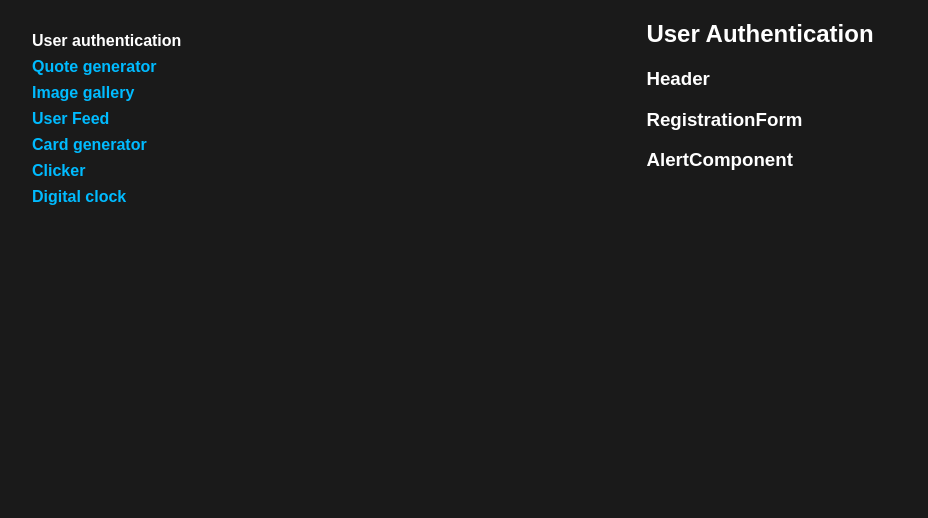
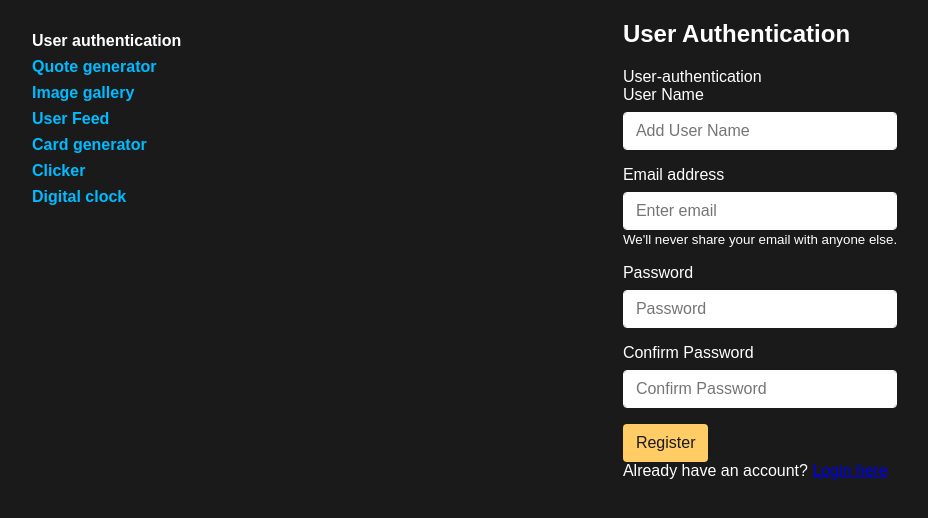
Before and after one commit to adam-crowley/react-30, a React (Vite) app: page /user-authentication in a window 1280 px wide. Shown: the top 518 px of the page, without its empty margins (0-928 px from the left). Built offline with nearby package versions, Linux system fonts and the light colour scheme; no server answers.

Commit message:
Add UI to UserAuthentication form components

```diff
--- a/src/App.css
+++ b/src/App.css
@@ -90,7 +90,12 @@ p:last-child {
 /* ==========================================================================
 	 Forms
 	 ========================================================================== */
+.form {
+  color: var(--white);
+}
+
 .form label {
+  color: var(--white);
   display: inline-block;
   margin-bottom: 0.5rem;
 }
@@ -567,11 +572,7 @@ p.user-feed__name {
 /* ==========================================================================
 User Authentication
 ========================================================================== */
-.user-auth h2 {
-  color: var(--white);
-}
-
-.user-auth h3 {
+.user-auth {
   color: var(--white);
 }
 
--- a/src/App.scss
+++ b/src/App.scss
@@ -87,7 +87,11 @@ p {
 	 Forms
 	 ========================================================================== */
 
+.form {
+  color: var(--white);
+}
 .form label {
+  color: var(--white);
   display: inline-block;
   margin-bottom: .5rem;
 }
@@ -491,6 +495,7 @@ p.user-feed__name {
 /* ==========================================================================
 	 Quote generator
 	 ========================================================================== */
+
    .quote-generator {
     text-align: center;
    }
@@ -516,9 +521,6 @@ p.user-feed__name {
 	 User Authentication
 	 ========================================================================== */
 
-   .user-auth h2 {
+   .user-auth {
     color: var(--white);
    }
-   .user-auth h3 {
-    color: var(--white);
-   }
--- a/src/components/AlertComponent.tsx
+++ b/src/components/AlertComponent.tsx
@@ -1,5 +1,42 @@
-function AlertComponent() {
-  return <h3>AlertComponent</h3>
+import { useState, useEffect } from 'react'
+
+function AlertComponent(props) {
+  const [modalDisplay, toggleDisplay] = useState('none')
+  const openModal = () => {
+    toggleDisplay('block')
+  }
+  const closeModal = () => {
+    toggleDisplay('none')
+    props.hideError(null)
+  }
+  useEffect(() => {
+    if (props.errorMessage !== null) {
+      openModal()
+    } else {
+      closeModal()
+    }
+  })
+
+  return (
+    <div
+      className={'alert alert-danger alert-dismissable mt-4'}
+      role="alert"
+      id="alertPopUp"
+      style={{ display: modalDisplay }}
+    >
+      <div className="d-flex alertMessage">
+        <span>{props.errorMessage}</span>
+        <button
+          type="button"
+          className="close"
+          aria-label="Close"
+          onClick={() => closeModal()}
+        >
+          <span aria-hidden="true">&times;</span>
+        </button>
+      </div>
+    </div>
+  )
 }
 
 export default AlertComponent
--- a/src/components/Header.tsx
+++ b/src/components/Header.tsx
@@ -1,5 +1,43 @@
-function Header() {
-  return <h3>Header</h3>
+import { useNavigate, useLocation } from 'react-router-dom'
+import { ACCESS_TOKEN_NAME } from '../constants/apiConstants'
+
+function Header(props) {
+  const location = useLocation()
+  const navigate = useNavigate()
+
+  const capitalize = (s) => {
+    if (typeof s !== 'string') return ''
+    return s.charAt(0).toUpperCase() + s.slice(1)
+  }
+
+  let title = capitalize(location.pathname.substring(1))
+  if (location.pathname === '/') {
+    title = 'Welcome'
+  }
+
+  function renderLogout() {
+    if (location.pathname === '/home') {
+      return (
+        <button className="" onClick={handleLogout}>
+          Logout
+        </button>
+      )
+    }
+  }
+
+  function handleLogout() {
+    localStorage.removeItem(ACCESS_TOKEN_NAME)
+    navigate('/login')
+  }
+
+  return (
+    <nav className="user-auth__navbar">
+      <div className="">
+        <span className="">{props.title || title}</span>
+        {renderLogout()}
+      </div>
+    </nav>
+  )
 }
 
 export default Header
--- a/src/components/Home.tsx
+++ b/src/components/Home.tsx
@@ -1,5 +1,31 @@
+import { useEffect } from 'react'
+import { useNavigate } from 'react-router-dom'
+import { ACCESS_TOKEN_NAME, API_BASE_URL } from '../constants/apiConstants'
+import axios from 'axios'
+
 function Home() {
-  return <h3>Home</h3>
+  const navigate = useNavigate()
+
+  useEffect(() => {
+    axios
+      .get(API_BASE_URL + '/user/me', {
+        headers: { token: localStorage.getItem(ACCESS_TOKEN_NAME) },
+      })
+      .then(function (response) {
+        if (response.status !== 200) {
+          redirectToLogin()
+        }
+      })
+      .catch(function (error) {
+        redirectToLogin()
+      })
+  }, [])
+
+  function redirectToLogin() {
+    navigate('/login')
+  }
+
+  return <div className="mt-2">Home page content</div>
 }
 
 export default Home
--- a/src/components/LoginForm.tsx
+++ b/src/components/LoginForm.tsx
@@ -1,5 +1,117 @@
-function LoginForm() {
-  return <h3>LoginForm</h3>
+import { useState } from 'react'
+import axios from 'axios'
+import { API_BASE_URL, ACCESS_TOKEN_NAME } from '../constants/apiConstants'
+import { Link, useNavigate } from 'react-router-dom'
+
+function LoginForm(props) {
+  const [state, setState] = useState({
+    email: '',
+    password: '',
+    successMessage: null as string | null,
+  })
+
+  const navigate = useNavigate()
+
+  const handleChange = (e) => {
+    const { id, value } = e.target
+    setState((prevState) => ({
+      ...prevState,
+      [id]: value,
+    }))
+  }
+
+  const handleSubmitClick = (e) => {
+    e.preventDefault()
+    const payload = {
+      email: state.email,
+      password: state.password,
+    }
+    axios
+      .post(API_BASE_URL + '/user/login', payload)
+      .then(function (response) {
+        if (response.status === 200) {
+          setState((prevState) => ({
+            ...prevState,
+            successMessage: 'Login successful. Redirecting to home page..',
+          }))
+          localStorage.setItem(ACCESS_TOKEN_NAME, response.data.token)
+          redirectToHome()
+          props.showError(null)
+        } else if (response.status === 204) {
+          props.showError('Username and password do not match')
+        } else {
+          props.showError('Username does not exist')
+        }
+      })
+      .catch(function (error) {
+        console.log(error)
+      })
+  }
+
+  const redirectToHome = () => {
+    props.updateTitle('Home')
+    navigate('/user-authentication/home')
+  }
+
+  const redirectToRegister = () => {
+    props.updateTitle('Register')
+  }
+
+  return (
+    <div className="card col-12 col-lg-4 login-card mt-2 hv-center">
+      <form className="form">
+        <div className="form__group">
+          <label>Email address</label>
+          <input
+            type="email"
+            id="email"
+            aria-describedby="emailHelp"
+            placeholder="Enter email"
+            value={state.email}
+            onChange={handleChange}
+          />
+          <small id="emailHelp" className="form-text text-muted">
+            We'll never share your email with anyone else.
+          </small>
+        </div>
+        <div className="form__group">
+          <label>Password</label>
+          <input
+            type="password"
+            id="password"
+            placeholder="Password"
+            value={state.password}
+            onChange={handleChange}
+          />
+        </div>
+        <div className="form-check"></div>
+        <button
+          type="submit"
+          className="button button--yellow"
+          onClick={handleSubmitClick}
+        >
+          Submit
+        </button>
+      </form>
+      <div
+        className="alert alert-success mt-2"
+        style={{ display: state.successMessage ? 'block' : 'none' }}
+        role="alert"
+      >
+        {state.successMessage}
+      </div>
+      <div className="registerMessage">
+        <span>Don't have an account? </span>
+        <Link
+          to="/user-authentication/register"
+          className="loginText"
+          onClick={redirectToRegister}
+        >
+          Register
+        </Link>
+      </div>
+    </div>
+  )
 }
 
 export default LoginForm
--- a/src/components/RegistrationForm.tsx
+++ b/src/components/RegistrationForm.tsx
@@ -1,5 +1,156 @@
-function RegistrationForm() {
-  return <h3>RegistrationForm</h3>
+import { useState } from 'react'
+import axios from 'axios'
+import { API_BASE_URL, ACCESS_TOKEN_NAME } from '../constants/apiConstants'
+import { Link, useNavigate } from 'react-router-dom'
+
+function RegistrationForm(props) {
+  const [state, setState] = useState({
+    email: '',
+    password: '',
+    confirmPassword: '',
+    userName: '',
+    successMessage: null as string | null,
+  })
+
+  const navigate = useNavigate()
+
+  const handleChange = (e) => {
+    const { id, value } = e.target
+    setState((prevState) => ({
+      ...prevState,
+      [id]: value,
+    }))
+  }
+
+  const sendDetailsToServer = () => {
+    if (state.email.length && state.password.length) {
+      props.showError(null)
+      const payload = {
+        email: state.email,
+        password: state.password,
+        name: state.userName,
+      }
+      axios
+        .post(API_BASE_URL + '/user/register', payload)
+        .then(function (response) {
+          if (response.status === 200) {
+            setState((prevState) => ({
+              ...prevState,
+              successMessage:
+                'Registration successful. Redirecting to home page..',
+            }))
+            localStorage.setItem(ACCESS_TOKEN_NAME, response.data.token)
+            redirectToHome()
+            props.showError(null)
+          } else {
+            props.showError('Some error occurred')
+          }
+        })
+        .catch(function (error) {
+          console.log(error)
+        })
+    } else {
+      props.showError('Please enter valid username and password')
+    }
+  }
+
+  const redirectToHome = () => {
+    props.updateTitle('Home')
+    navigate('/home')
+  }
+
+  const redirectToLogin = () => {
+    props.updateTitle('Login')
+  }
+
+  const handleSubmitClick = (e) => {
+    e.preventDefault()
+    if (state.password === state.confirmPassword) {
+      sendDetailsToServer()
+    } else {
+      props.showError('Passwords do not match')
+    }
+  }
+
+  return (
+    <div className="">
+      <form className="form">
+        <div className="">
+          <div className="form__group">
+            <label>User Name</label>
+            <input
+              type="text"
+              id="userName"
+              placeholder="Add User Name"
+              value={state.userName}
+              onChange={handleChange}
+            />
+          </div>
+          <div className="form__group">
+            <label>Email address</label>
+            <input
+              type="email"
+              className="form-control"
+              id="email"
+              aria-describedby="emailHelp"
+              placeholder="Enter email"
+              value={state.email}
+              onChange={handleChange}
+            />
+            <small id="emailHelp">
+              We'll never share your email with anyone else.
+            </small>
+          </div>
+          <div className="form__group">
+            <label htmlFor="exampleInputPassword1">Password</label>
+            <input
+              type="password"
+              className="form-control"
+              id="password"
+              placeholder="Password"
+              value={state.password}
+              onChange={handleChange}
+            />
+          </div>
+          <div className="form__group">
+            <label htmlFor="exampleInputPassword1">Confirm Password</label>
+            <input
+              type="password"
+              className="form-control"
+              id="confirmPassword"
+              placeholder="Confirm Password"
+              value={state.confirmPassword}
+              onChange={handleChange}
+            />
+          </div>
+        </div>
+        <button
+          type="submit"
+          className="button button--yellow"
+          onClick={handleSubmitClick}
+        >
+          Register
+        </button>
+      </form>
+      <div
+        className="alert alert-success mt-2"
+        style={{ display: state.successMessage ? 'block' : 'none' }}
+        role="alert"
+      >
+        {state.successMessage}
+      </div>
+      <div className="mt-2">
+        <span>Already have an account? </span>
+        <Link
+          to="/user-authentication/login"
+          className="loginText"
+          onClick={redirectToLogin}
+        >
+          Login here
+        </Link>
+      </div>
+    </div>
+  )
 }
 
 export default RegistrationForm
```
Also changed, not shown: 1 other file (tests, documents, lock files or other folders).
